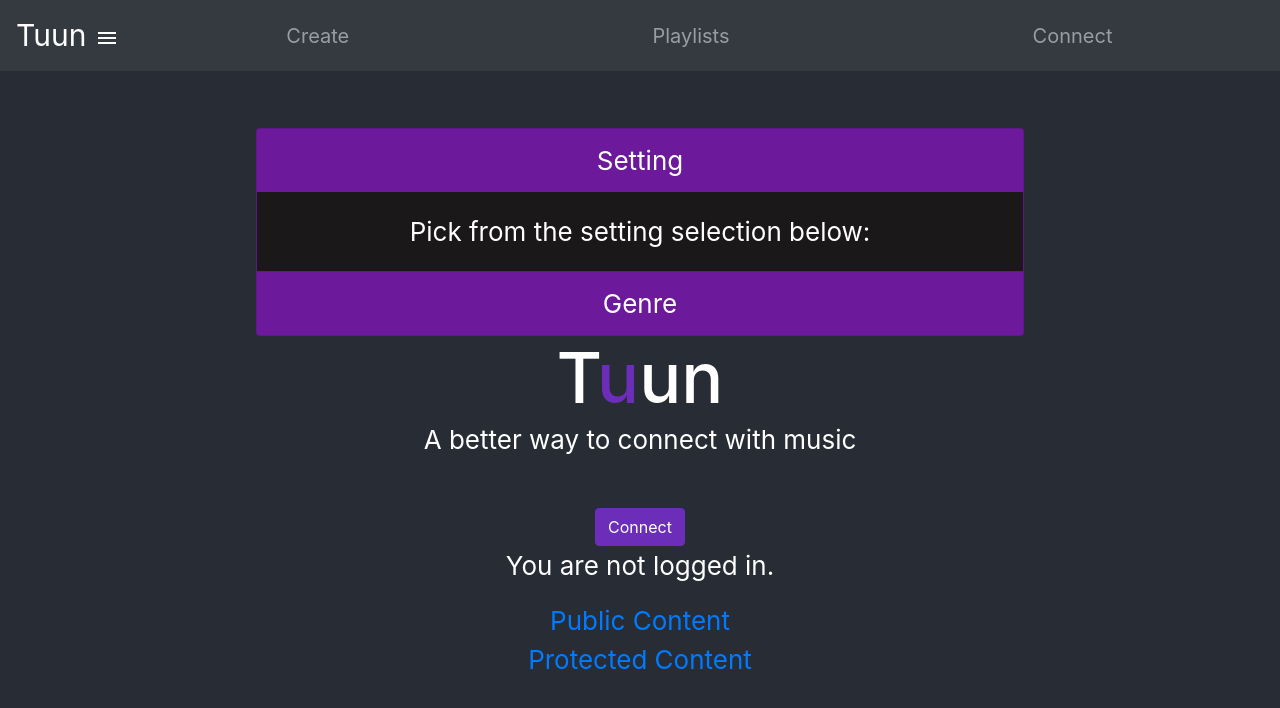
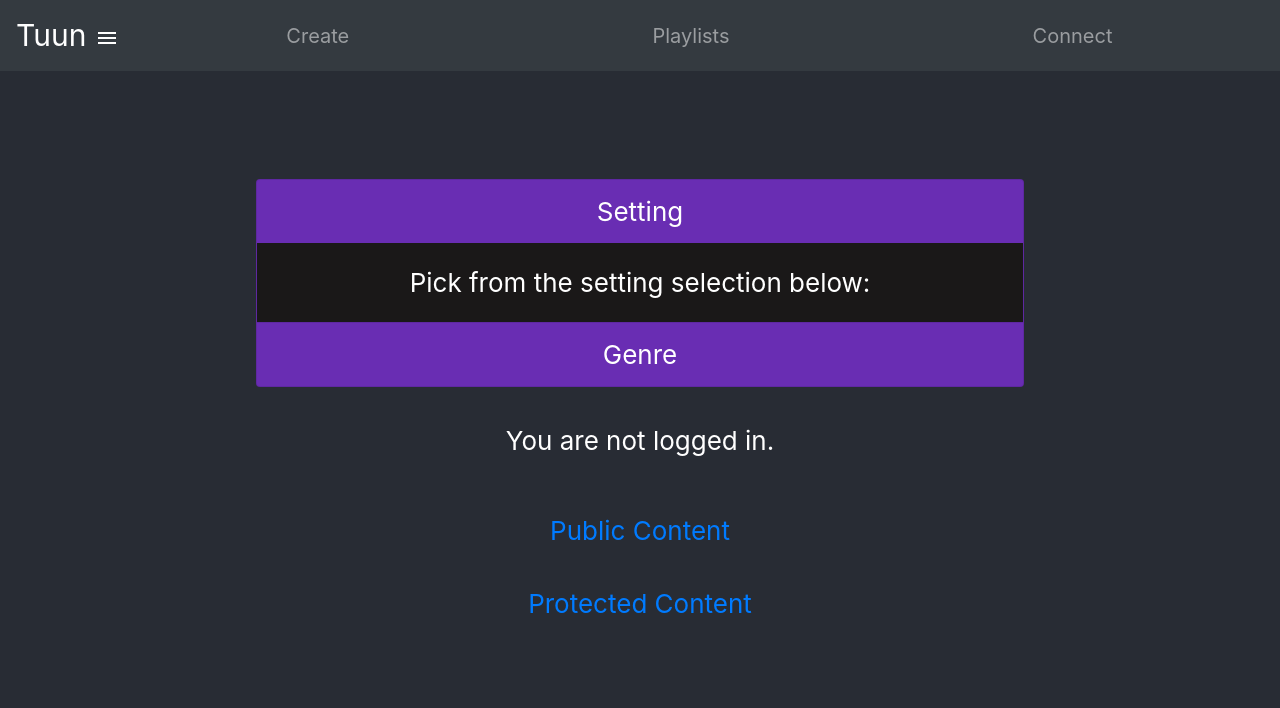
Before and after one commit to mleong25/tuun-ui, a React (Create React App) app: page /create in a window 1280 px wide. Shown: the top 708 px of the page. Built offline with nearby package versions, Linux system fonts and the light colour scheme.

Commit message:
updates to project structure, abstracted landing to its own component, router links work properly

```diff
--- a/src/App.js
+++ b/src/App.js
@@ -13,9 +13,9 @@
 import Create from './components/Create';
 import Playlists from './components/Playlists';
 import Connect from './components/Connect';
-
-import Modal from 'react-bootstrap/Modal'
-import Button from 'react-bootstrap/Button'
+import Landing from './components/Landing';
+import Modal from 'react-bootstrap/Modal';
+import Button from 'react-bootstrap/Button';
 
 const fakeAuthCentralState = {
   isAuthenticated: false,
@@ -133,27 +133,13 @@
           <Menu/>
           <Router>
             <Switch>
+              <Route exact path="/" component={Landing}/>
               <Route path="/create" component={Create}/>
               <Route path="/playlists" component={Playlists}/>
               <Route path="/connect" component={Connect}/>
             </Switch>
           </Router>
-          <span className="Title">
-            <h1 className="App-header">
-              T<span style={{ color: "#6C2EB9" }}>u</span>un
-            </h1>
-            <p>A better way to connect with music</p>
-          </span>
-          <div className="container">
-            <a
-              className="App-link btn btn-primary"
-              href="https://reactjs.org"
-              target="_blank"
-              rel="noopener noreferrer"
-            >
-              Connect
-            </a>
-          </div>
+
           <Router>
             <div>
               <AuthButton/>
--- /dev/null
+++ b/src/components/Landing.js
@@ -0,0 +1,27 @@
+import React, { Component } from 'react';
+
+class Landing extends Component {
+    render() {
+        return(
+            <div>
+                <span className="Title">
+                    <h1 className="App-header">
+                        T<span style={{ color: "#6C2EB9" }}>u</span>un
+                    </h1>
+                    <p>A better way to connect with music</p>
+                </span>
+                <div className="container">
+                <a
+                    className="App-link btn btn-primary"
+                    href="https://reactjs.org"
+                    target="_blank"
+                    rel="noopener noreferrer"
+                >
+                    Connect
+                </a>
+                </div>
+            </div>
+        );
+    }
+}
+export default Landing
--- a/src/styles/Create.css
+++ b/src/styles/Create.css
@@ -1,5 +1,5 @@
 .card {
-    background-color: #701aa1;
+    background-color: #6C2EB9;
 }
 
 .cardBody {
```
Also changed, not shown: src/styles/Landing.css (added).
